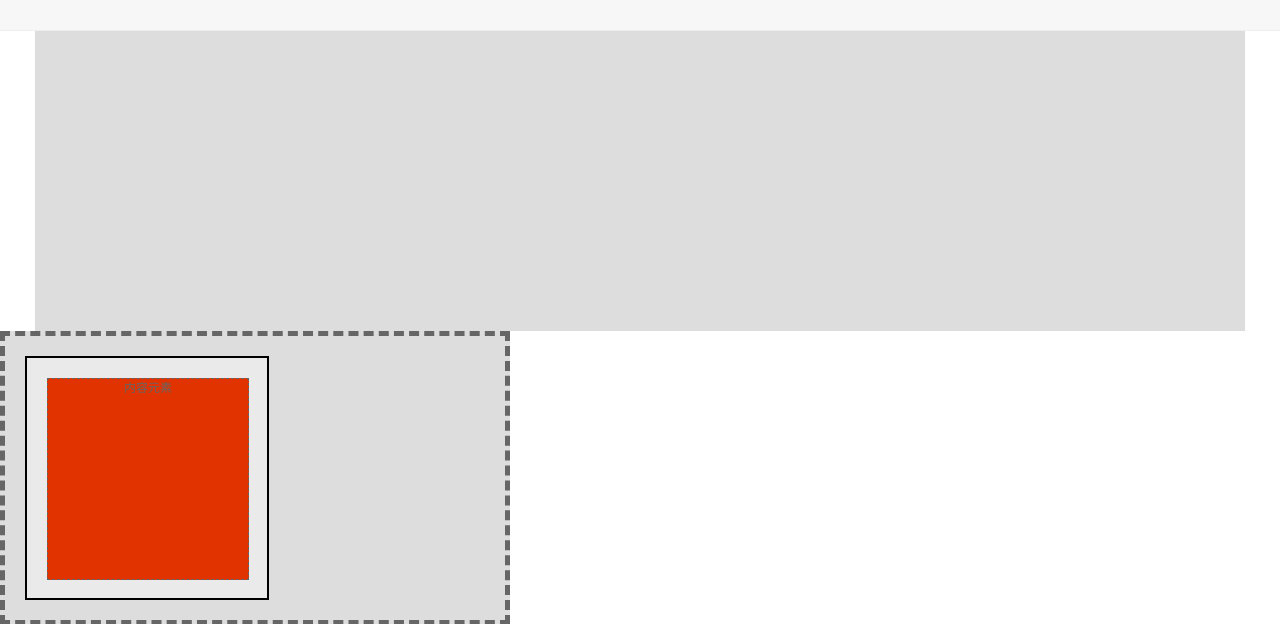
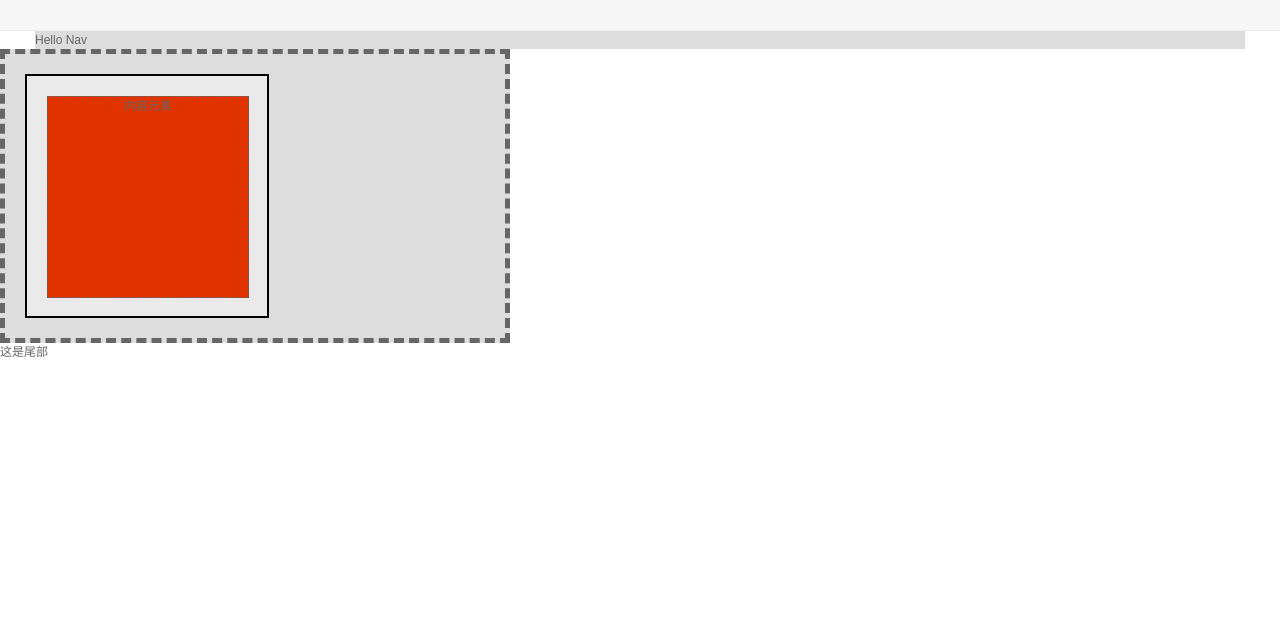
Before and after one commit to betterfeng/phpcileans, a CodeIgniter app: page / in a window 1280 px wide. Shown: the top 624 px of the page. Run offline with CodeIgniter, Linux system fonts and the light colour scheme.

```diff
--- a/phpleans2/cifiles/application/views/mainbody.php
+++ b/phpleans2/cifiles/application/views/mainbody.php
@@ -13,7 +13,7 @@ and open the template in the editor.
     </div>
     <div class="w">
         <div id="#nav-2013"></div>
-
+        <a>Hello Nav</a>
     </div>
     <div id="bor">
         <div id="main">
--- a/phpleans2/uploads/mainbutton.css
+++ b/phpleans2/uploads/mainbutton.css
@@ -30,8 +30,7 @@ body {
 
 .root61 .w {
     background: #ddd;
-    height: 300px;
-  width: 1210px;
+    width: 1210px;
 }
 
 #nav-2013 {
```
